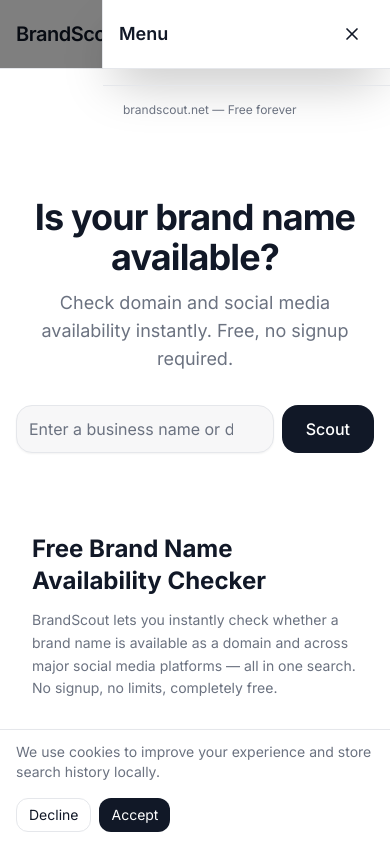
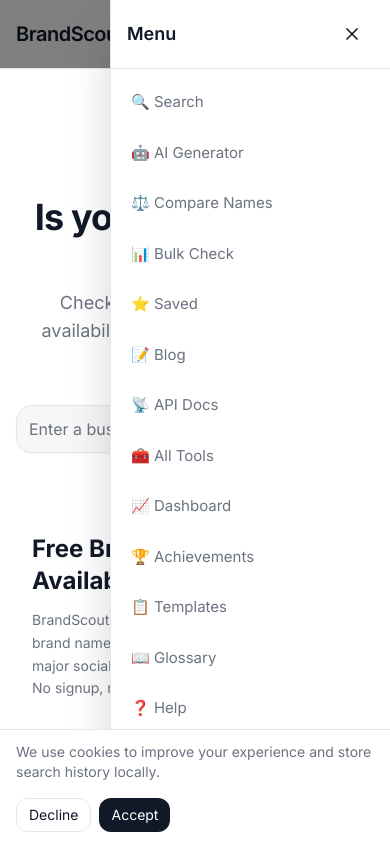
Before and after one commit to Travispluse/brandscout, a Next.js app: page / in a window 390 px wide. Both pictures are taken after a click on the button 352 px from the left and 34 px from the top of the page. Shown: the top 844 px of the page. Built offline with nearby package versions, Linux system fonts and the light colour scheme.

Commit message:
Fix mobile menu: use inline styles for iOS Safari compatibility, 100dvh height

```diff
--- a/src/components/mobile-menu.tsx
+++ b/src/components/mobile-menu.tsx
@@ -41,16 +41,26 @@
       </button>
 
       {open && (
-        <div className="fixed inset-0 z-[100]">
-          {/* Backdrop */}
+        <>
+          {/* Backdrop - full screen overlay */}
           <div
-            className="absolute inset-0 bg-black/50"
+            style={{ position: "fixed", top: 0, left: 0, right: 0, bottom: 0, backgroundColor: "rgba(0,0,0,0.5)", zIndex: 9998 }}
             onClick={() => setOpen(false)}
           />
-          {/* Menu panel */}
-          <div className="absolute top-0 right-0 h-full w-72 bg-background border-l border-border shadow-2xl flex flex-col">
+          {/* Menu panel - inline styles to guarantee iOS Safari rendering */}
+          <div style={{
+            position: "fixed",
+            top: 0,
+            right: 0,
+            width: "280px",
+            height: "100vh",
+            height: "100dvh" as any,
+            zIndex: 9999,
+            display: "flex",
+            flexDirection: "column" as const,
+          }} className="bg-background border-l border-border shadow-2xl">
             {/* Header */}
-            <div className="flex items-center justify-between px-4 py-3 border-b border-border">
+            <div className="flex items-center justify-between px-4 py-3 border-b border-border shrink-0">
               <span className="text-lg font-semibold">Menu</span>
               <button
                 onClick={() => setOpen(false)}
@@ -61,24 +71,24 @@
               </button>
             </div>
             {/* Nav items */}
-            <nav className="flex-1 overflow-y-auto py-2">
+            <nav style={{ flex: 1, overflowY: "auto" }} className="py-2">
               {NAV_ITEMS.map((item) => (
                 <a
                   key={item.href}
                   href={item.href}
                   onClick={() => setOpen(false)}
-                  className="flex items-center px-5 py-3.5 text-[15px] text-muted-foreground hover:text-foreground hover:bg-muted transition-colors"
+                  className="block px-5 py-3.5 text-[15px] text-muted-foreground hover:text-foreground hover:bg-muted transition-colors"
                 >
                   {item.label}
                 </a>
               ))}
             </nav>
             {/* Footer */}
-            <div className="border-t border-border px-5 py-4 text-xs text-muted-foreground">
+            <div className="border-t border-border px-5 py-4 text-xs text-muted-foreground shrink-0">
               brandscout.net — Free forever
             </div>
           </div>
-        </div>
+        </>
       )}
     </div>
   );
```
